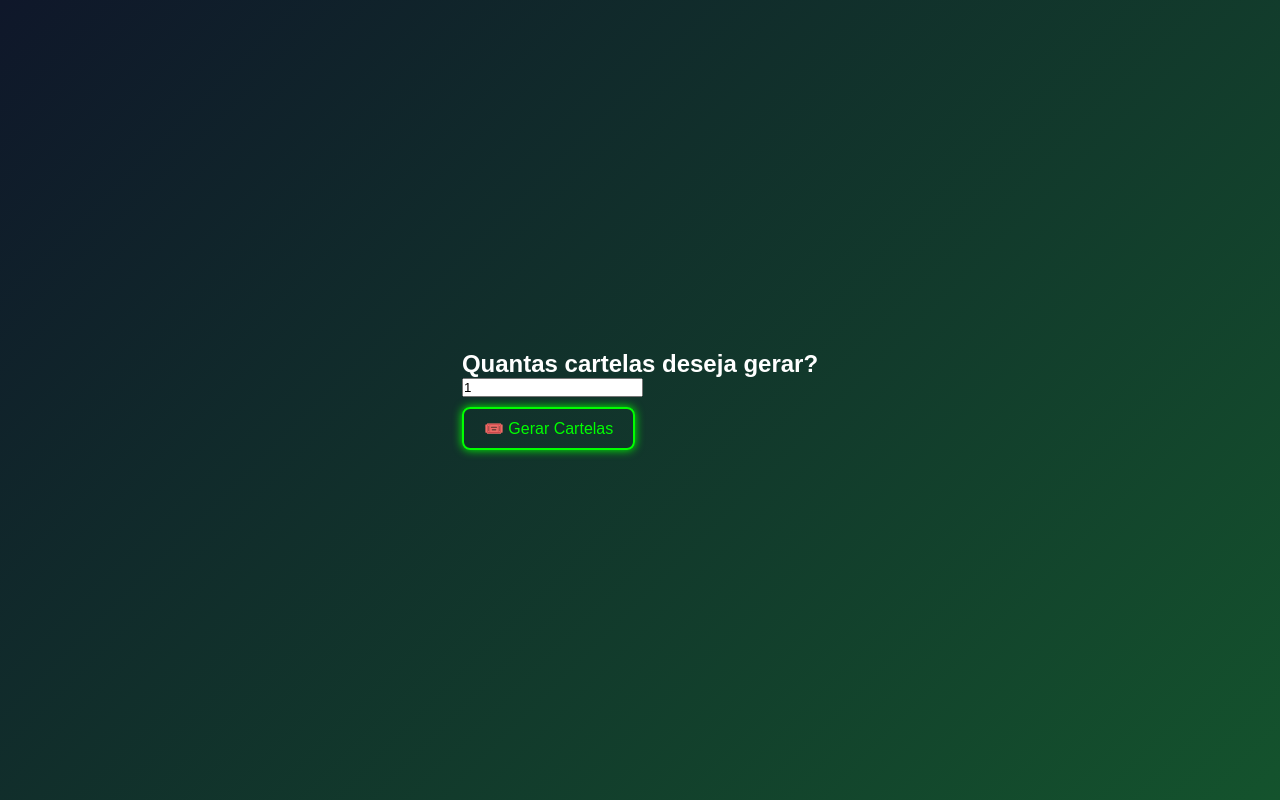
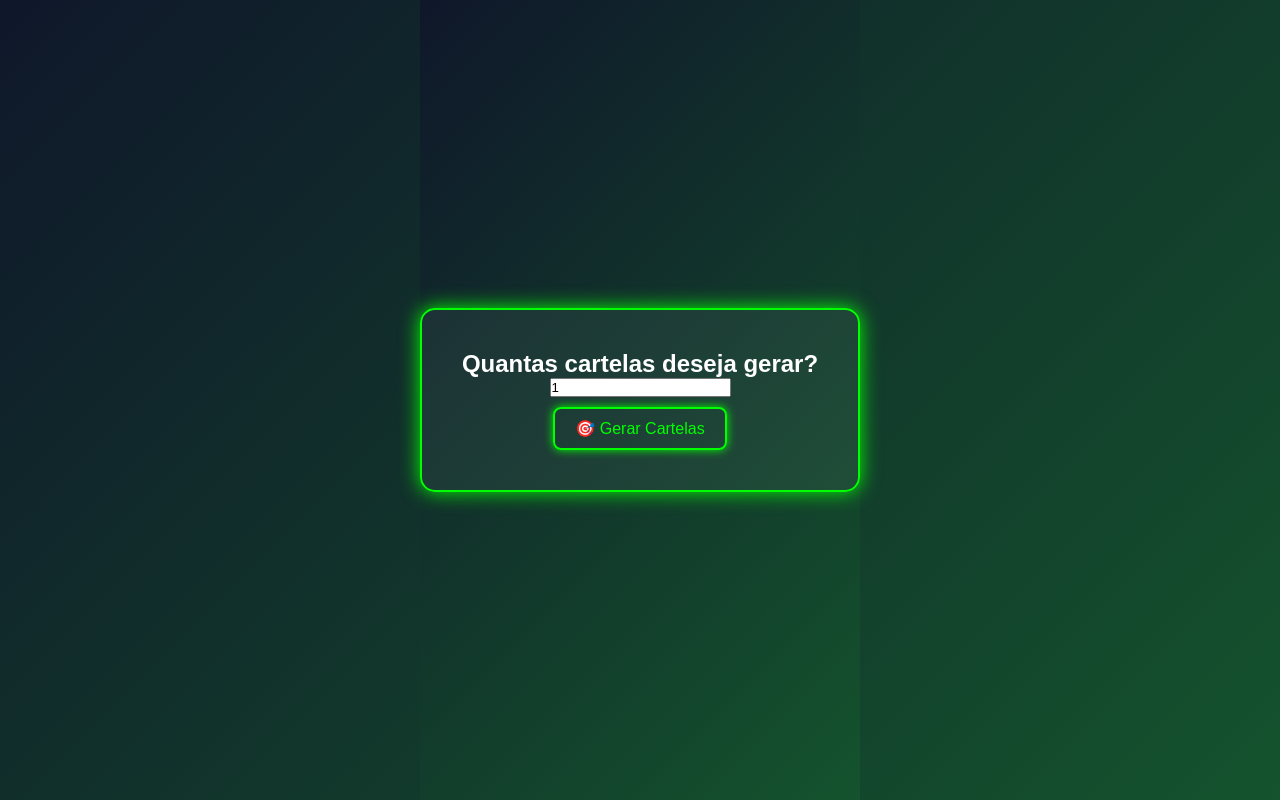
Before and after one commit to blinbingo/bingo, a Next.js app: page /simulador in a window 1280 px wide. Built offline with nearby package versions, Linux system fonts and the light colour scheme.

Commit message:
Update simulador.js

```diff
--- a/pages/simulador.js
+++ b/pages/simulador.js
@@ -1,19 +1,6 @@
-import React, { useState, useEffect } from "react";
-import * as XLSX from "xlsx";
+import { useState, useEffect } from "react";
 import styles from "../styles/style.module.css";
-
-
-const gerarCartela = (id) => {
-  const numeros = new Set();
-  while (numeros.size < 24) {
-    numeros.add(Math.floor(Math.random() * 75) + 1);
-  }
-  return {
-    id: `C${id.toString().padStart(3, "0")}`,
-    numeros: Array.from(numeros),
-    premiada: false,
-  };
-};
+import XLSX from "sheetjs-style";
 
 export default function Simulador() {
   const [quantidadeCartelas, setQuantidadeCartelas] = useState(1);
@@ -23,57 +10,50 @@ export default function Simulador() {
   const gerarCartelas = () => {
     const novasCartelas = [];
     for (let i = 0; i < quantidadeCartelas; i++) {
-      novasCartelas.push(gerarCartela(i));
+      const numeros = new Set();
+      while (numeros.size < 24) {
+        numeros.add(Math.floor(Math.random() * 75) + 1);
+      }
+      novasCartelas.push({
+        codigo: `C${i.toString().padStart(3, "0")}`,
+        numeros: Array.from(numeros),
+      });
     }
     setCartelas(novasCartelas);
   };
 
   const exportarExcel = () => {
     const wb = XLSX.utils.book_new();
-    const data = cartelas.map((cartela) => {
-      const row = {};
-      cartela.numeros.forEach((num, index) => {
-        row[`N${index + 1}`] = num;
-      });
-      row["ID"] = cartela.id;
-      return row;
-    });
-    const ws = XLSX.utils.json_to_sheet(data);
+    const wsData = cartelas.map((cartela) => cartela.numeros);
+    const ws = XLSX.utils.aoa_to_sheet(wsData);
     XLSX.utils.book_append_sheet(wb, ws, "Cartelas");
     XLSX.writeFile(wb, "cartelas.xlsx");
   };
 
-  useEffect(() => {
-    if (cartelas.length > 0) {
-      gerarRanking();
-    }
-  }, [bolasSorteadas]);
-
-  const gerarRanking = () => {
-    // lógica futura do ranking
-  };
-
   return (
-    <div className="body" style={{ flexDirection: "column" }}>
+    <div className={styles.body} style={{ flexDirection: "column" }}>
       {cartelas.length === 0 ? (
-        <div className="card">
+        <div className={styles.card}>
           <h2>Quantas cartelas deseja gerar?</h2>
           <input
             type="number"
             min="1"
             value={quantidadeCartelas}
             onChange={(e) => setQuantidadeCartelas(e.target.value)}
-            className="input-neon"
+            className={styles.input}
           />
           <br />
-          <button className="generate-button" onClick={gerarCartelas}>
-            🎟️ Gerar Cartelas
+          <button className={styles.button} onClick={gerarCartelas}>
+            🎯 Gerar Cartelas
           </button>
         </div>
       ) : (
-        <div>
-          {/* Conteúdo do simulador após geração das cartelas */}
-        </div>
+        <>
+          <h2 style={{ marginBottom: "1rem" }}>Cartelas Geradas: {cartelas.length}</h2>
+          <button className={styles.button} onClick={exportarExcel}>
+            📁 Exportar Excel
+          </button>
+        </>
       )}
     </div>
   );
```
